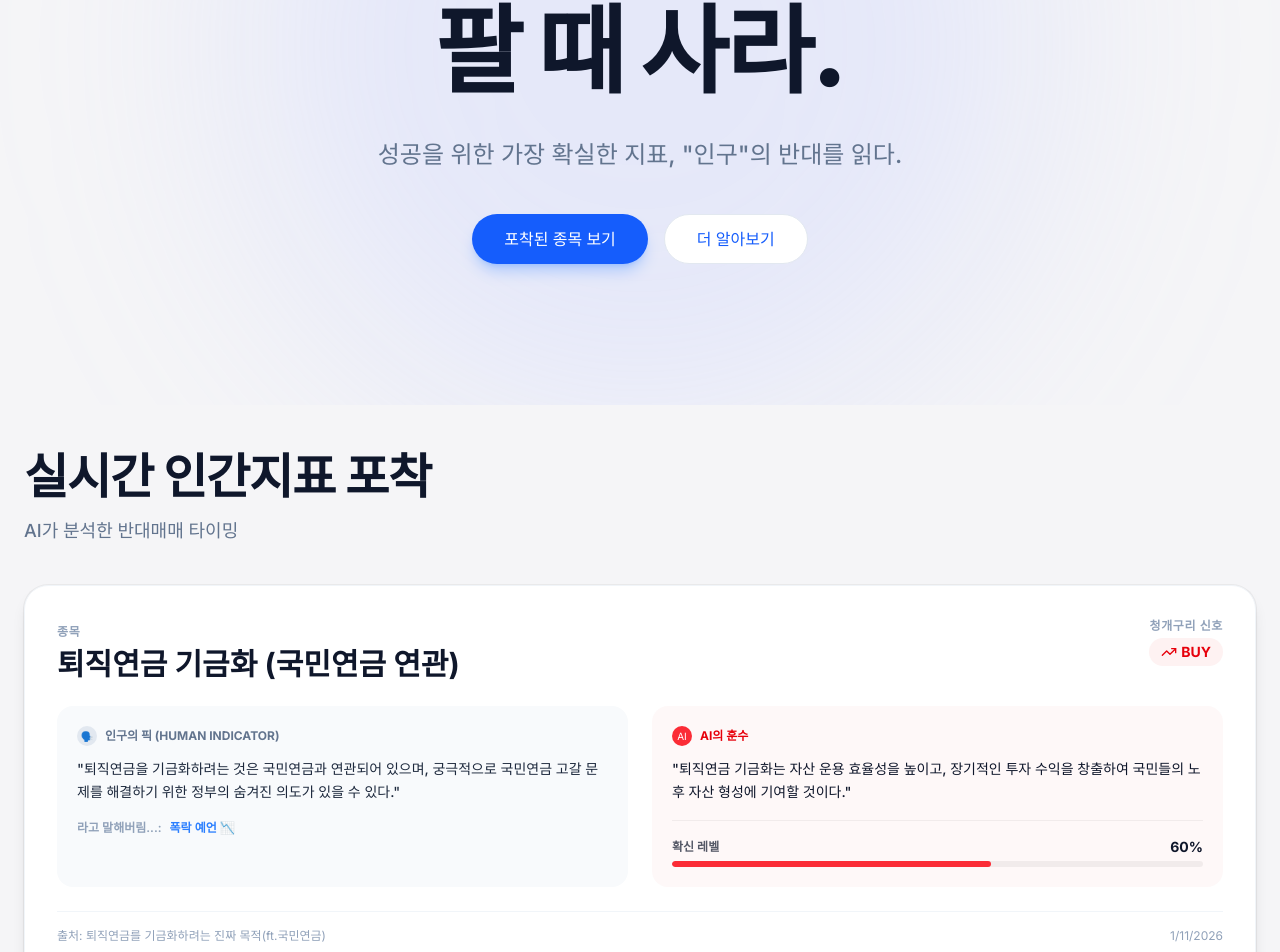
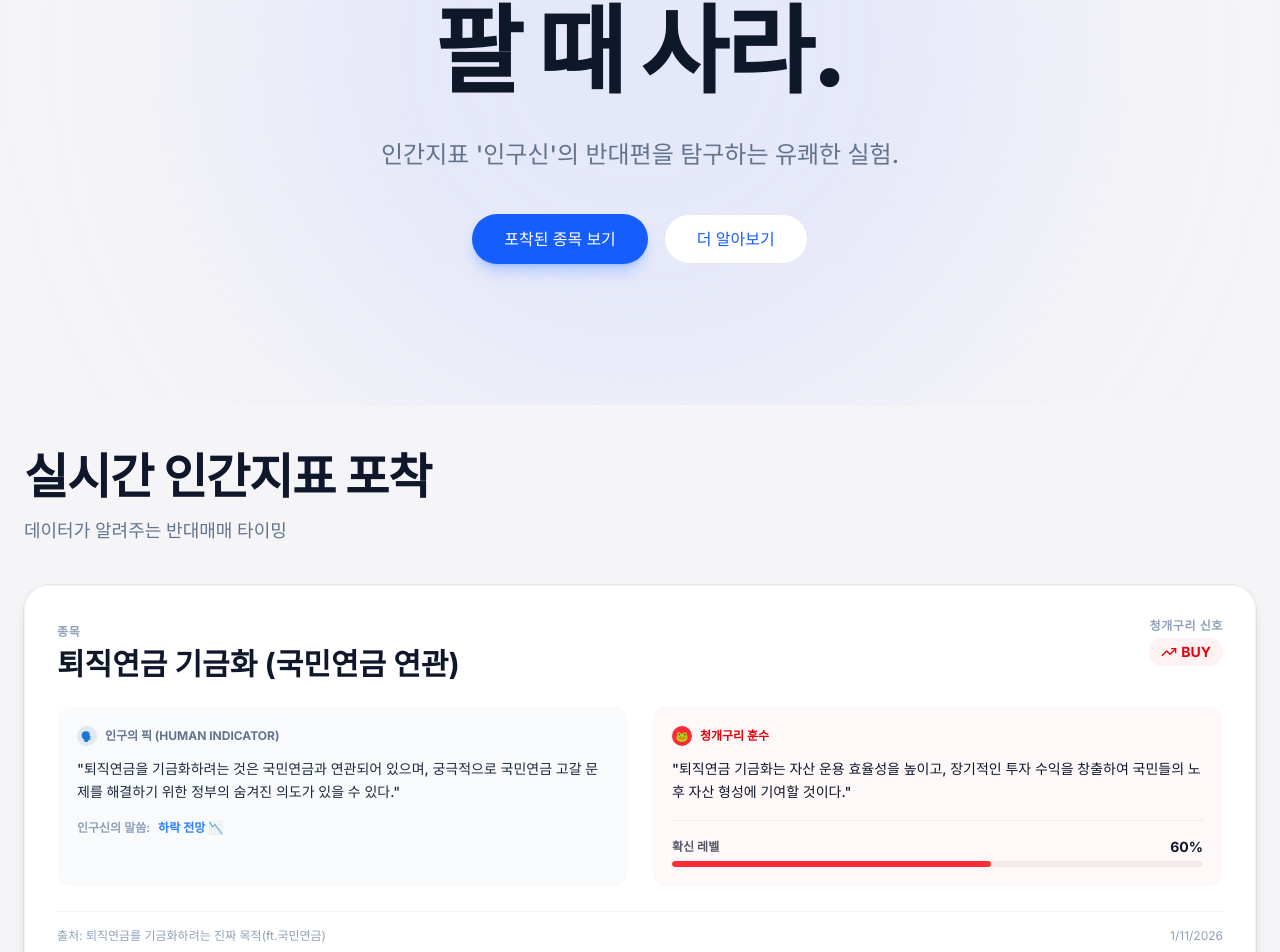
Before and after one commit to hounga13/anti-jeon-oracle, a React (Vite) app: page / in a window 1280 px wide. Shown: the part 315-1267 px from the top of the page. Built offline with nearby package versions, Linux system fonts and the light colour scheme.

Commit message:
refactor: optimize marketing copy with Korean meme culture and remove AI terms

```diff
--- a/src/components/AnalysisCard.tsx
+++ b/src/components/AnalysisCard.tsx
@@ -62,9 +62,9 @@ export function AnalysisCard({ data, className }: AnalysisCardProps) {
                         "{analysis.jeon_logic}"
                     </p>
                     <div className="mt-4 flex items-center gap-2 text-xs font-semibold">
-                        <span className="text-slate-400">라고 말해버림...:</span>
+                        <span className="text-slate-400">인구신의 말씀:</span>
                         <span className={analysis.jeon_opinion > 0 ? "text-red-500" : "text-blue-500"}>
-                            {analysis.jeon_opinion > 0 ? "폭등 예언 📈" : "폭락 예언 📉"}
+                            {analysis.jeon_opinion > 0 ? "상승 전망 📈" : "하락 전망 📉"}
                         </span>
                     </div>
                 </div>
@@ -72,8 +72,8 @@ export function AnalysisCard({ data, className }: AnalysisCardProps) {
                 {/* Oracle's Logic */}
                 <div className={cn("rounded-2xl p-5 relative overflow-hidden", isBuy ? "bg-red-50/50" : isSell ? "bg-blue-50/50" : "bg-slate-50")}>
                     <div className="flex items-center gap-2 mb-3 relative z-10">
-                        <div className={cn("w-5 h-5 rounded-full flex items-center justify-center text-white text-[10px]", isBuy ? "bg-red-500" : "bg-blue-500")}>AI</div>
-                        <h4 className={cn("text-xs font-bold uppercase", isBuy ? "text-red-600" : "text-blue-600")}>AI의 훈수</h4>
+                        <div className={cn("w-5 h-5 rounded-full flex items-center justify-center text-white text-[10px]", isBuy ? "bg-red-500" : "bg-blue-500")}>🐸</div>
+                        <h4 className={cn("text-xs font-bold uppercase", isBuy ? "text-red-600" : "text-blue-600")}>청개구리 훈수</h4>
                     </div>
                     <p className="text-slate-900 font-medium leading-relaxed text-sm relative z-10">
                         "{analysis.oracle_logic}"
--- a/src/components/BentoGrid.tsx
+++ b/src/components/BentoGrid.tsx
@@ -33,7 +33,7 @@ export function BentoGrid({ items, className }: BentoGridProps) {
             <div className="w-full h-64 flex flex-col items-center justify-center bg-white rounded-3xl border border-slate-100 shadow-sm text-center p-8">
                 <div className="text-4xl mb-4">🔮</div>
                 <h3 className="text-lg font-bold text-slate-900">새로운 인간지표 찾는 중...</h3>
-                <p className="text-slate-500 text-sm mt-2">전인구 님의 영상이 올라오면 AI가 바로 분석합니다.</p>
+                <p className="text-slate-500 text-sm mt-2">전인구 님의 영상이 올라오면 실시간으로 분석합니다.</p>
             </div>
         );
     }
@@ -51,7 +51,7 @@ export function BentoGrid({ items, className }: BentoGridProps) {
             >
                 <div className="mb-10">
                     <h2 className="text-3xl md:text-5xl font-bold text-slate-900 mb-4 tracking-tight">실시간 인간지표 포착</h2>
-                    <p className="text-lg text-slate-500 font-medium">AI가 분석한 반대매매 타이밍</p>
+                    <p className="text-lg text-slate-500 font-medium">데이터가 알려주는 반대매매 타이밍</p>
                 </div>
 
                 <div className="grid grid-cols-1 gap-8">
--- a/src/components/Hero.tsx
+++ b/src/components/Hero.tsx
@@ -25,7 +25,7 @@ export function Hero() {
                     transition={{ duration: 0.8, delay: 0.2, ease: "easeOut" }}
                     className="mt-6 text-lg md:text-2xl text-slate-500 font-medium max-w-2xl mx-auto leading-relaxed"
                 >
-                    성공을 위한 가장 확실한 지표, "인구"의 반대를 읽다.
+                    인간지표 '인구신'의 반대편을 탐구하는 유쾌한 실험.
                 </motion.p>
 
                 <motion.div
```
